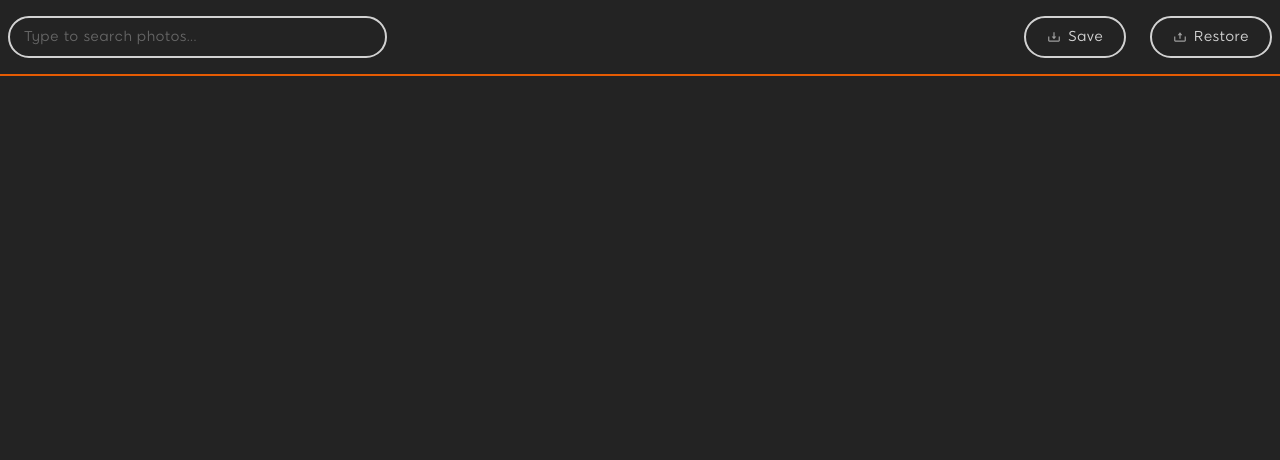
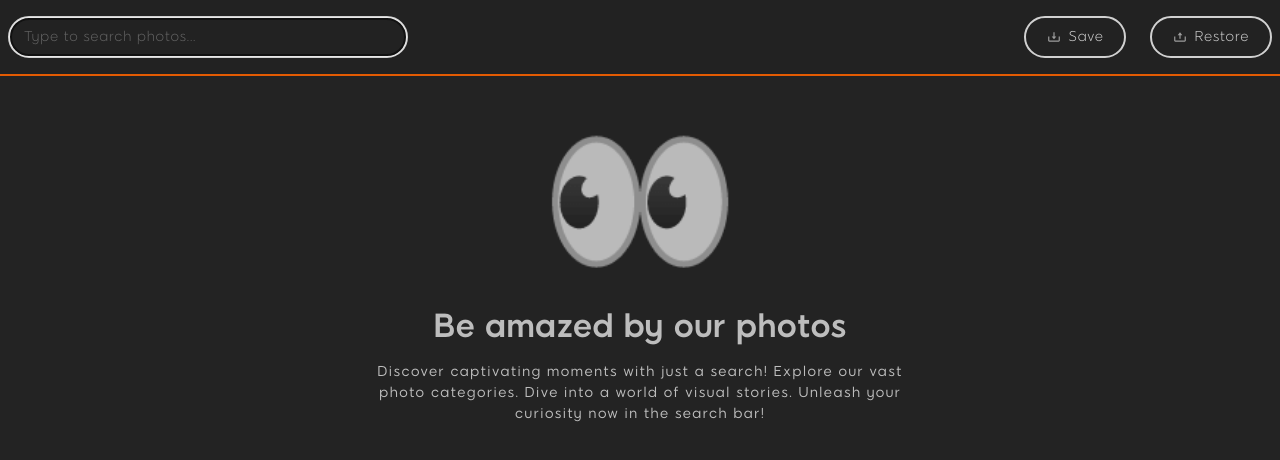
Before and after one commit to Lizon57/888-image-gallery, a React (Vite) app: page / in a window 1280 px wide. Shown: the top 460 px of the page. Built offline with nearby package versions, Linux system fonts and the light colour scheme.

Commit message:
[code] Implement call-to-action cmp, should be display when no search has done

```diff
--- a/src/views/app/app.module.scss
+++ b/src/app.module.scss
@@ -1,5 +1,9 @@
 @import '/src/styles/mixins/layout';
 
-.appLayout {
+.app_layout {
     @include app-grid-columns;
+
+    .page_container {
+        grid-column: 2/3;
+    }
 }
--- /dev/null
+++ b/src/app.tsx
@@ -0,0 +1,21 @@
+import 'normalize.css'
+import { AppHeader } from '@/components/layout/app-header'
+import { WaitForAction } from '@/components/common/wait-for-action'
+import '@/styles/basics/_index.scss'
+import styles from './app.module.scss'
+
+
+export function App() {
+    return (
+        <div className={styles.app_layout}>
+            <AppHeader />
+
+            <div className={styles.page_container}>
+                <WaitForAction
+                    title="Be amazed by our photos"
+                    text="Discover captivating moments with just a search! Explore our vast photo categories. Dive into a world of visual stories. Unleash your curiosity now in the search bar!"
+                />
+            </div>
+        </div>
+    )
+}
--- /dev/null
+++ b/src/components/common/wait-for-action.module.scss
@@ -0,0 +1,37 @@
+@import "/src/styles/variables/";
+
+.container {
+    display: flex;
+    flex-direction: column;
+    align-items: center;
+
+    margin: 2rem 0 0;
+    opacity: 0.7;
+    transition: all 0.3s ease-in-out;
+
+    &:hover {
+        opacity: 1;
+    }
+
+    span {
+        font-size: 10rem;
+        filter: grayscale(1);
+    }
+
+    p {
+        text-align: center;
+        margin: 1rem 0 0;
+    }
+
+    .title {
+        font-size: 2rem;
+        font-family: getTypography("bold");
+    }
+
+    .text {
+        font-family: getTypography("thin");
+        line-height: 1.5em;
+        letter-spacing: 1px;
+        max-width: 50ch;
+    }
+}
--- /dev/null
+++ b/src/components/common/wait-for-action.tsx
@@ -0,0 +1,21 @@
+import styles from './wait-for-action.module.scss'
+
+
+export function WaitForAction({ title, text }: Props) {
+    return (
+        <section className={styles.container}>
+            <span>
+                👀
+            </span>
+
+            <p className={styles.title}>{title}</p>
+            <p className={styles.text}>{text}</p>
+        </section>
+    )
+}
+
+
+type Props = {
+    title: string
+    text?: string
+}
--- a/src/components/layout/app-header.module.scss
+++ b/src/components/layout/app-header.module.scss
@@ -7,6 +7,7 @@
 
     position: sticky;
     top: 0;
+    z-index: 100;
     opacity: 0.9;
 
     border-block-end: 2px solid getColor("seperator-primary");
@@ -33,11 +34,15 @@
             color: getColor("text-secondary");
             font-weight: 500;
             padding: 0.8em 1em;
-            width: 30%;
+            width: 15rem;
 
             &:hover {
                 background: getColor("background-secondary");
                 color: getColor("text-dark");
+            }
+
+            &:focus-within {
+                width: 25rem;
             }
 
             &::placeholder {
--- a/src/components/layout/app-header.tsx
+++ b/src/components/layout/app-header.tsx
@@ -5,7 +5,7 @@ export function AppHeader() {
     return (
         <header className={styles.container}>
             <div className={styles.content}>
-                <input type="search" placeholder="Type to search photos..." title="Type search term" />
+                <input type="search" placeholder="Type to search photos..." title="Type search term" autoFocus />
 
                 <div className={styles.actions_container}>
                     <button title="Save results"><BiDownload />Save</button>
--- a/src/main.tsx
+++ b/src/main.tsx
@@ -1,5 +1,5 @@
 import ReactDOM from 'react-dom/client'
-import { App } from './views/app/app'
+import { App } from './app'
 
 ReactDOM.createRoot(document.getElementById('root')!).render(
     <App />,
--- a/src/styles/basics/_base.scss
+++ b/src/styles/basics/_base.scss
@@ -27,6 +27,7 @@ html {
 
 body {
     background-color: getColor("background-primary");
+    color: getColor("text-primary");
     font-size: 14px;
     font-family: getTypography("regular"), verdana, sans-serif;
 }
--- a/src/styles/variables/_typography.scss
+++ b/src/styles/variables/_typography.scss
@@ -2,7 +2,9 @@
 
 
 $typography: (
-    "regular": brand-regular,
+    "thin": brand-regular,
+    "regular": brand-thin,
+    "bold": brand-bold,
 );
 
 @function getTypography($name) {
--- a/src/views/app/app.tsx
+++ /dev/null
@@ -1,13 +0,0 @@
-import 'normalize.css'
-import { AppHeader } from '@/components/layout/app-header'
-import '@/styles/basics/_index.scss'
-import styles from './app.module.scss'
-
-
-export function App() {
-    return (
-        <div className={styles.appLayout}>
-            <AppHeader />
-        </div>
-    )
-}
```
